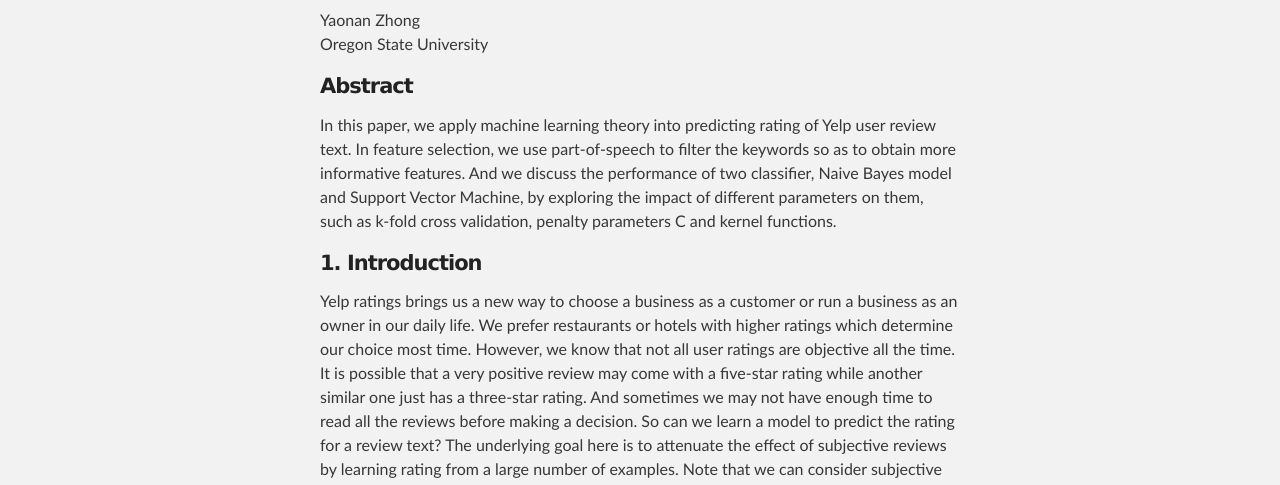
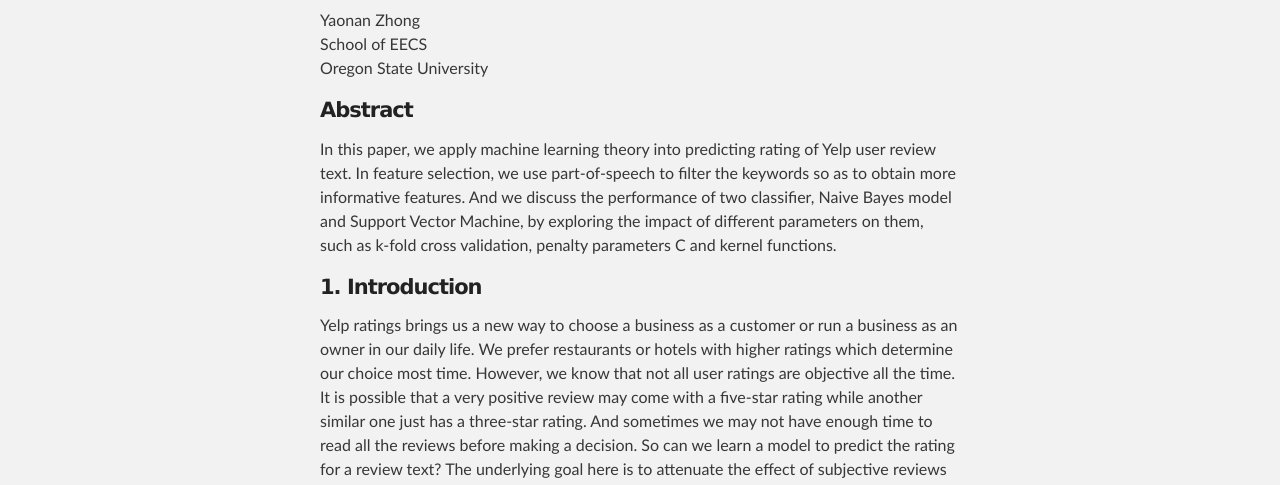
Before and after one commit to zhongyn/predict-rating-of-yelp-user-review-text, a plain HTML site: page index.html in a window 1280 px wide. Shown: the part 315-800 px from the top of the page. Drawn offline with Linux system fonts and the light colour scheme.

Commit message:
add school

```diff
--- a/index.html
+++ b/index.html
@@ -33,6 +33,7 @@
       <section id="main_content" class="inner">
 
 <p>Yaonan Zhong<br>
+School of EECS<br>
 Oregon State University</p>
 <h4>Abstract</h4>
 <p>In this paper, we apply machine learning theory into predicting rating of Yelp user review text. In feature selection, we use part-of-speech to filter the keywords so as to obtain more informative features. And we discuss the performance of two classifier, Naive Bayes model and Support Vector Machine, by exploring the impact of different parameters on them, such as k-fold cross validation, penalty parameters C and kernel functions.</p>
```
